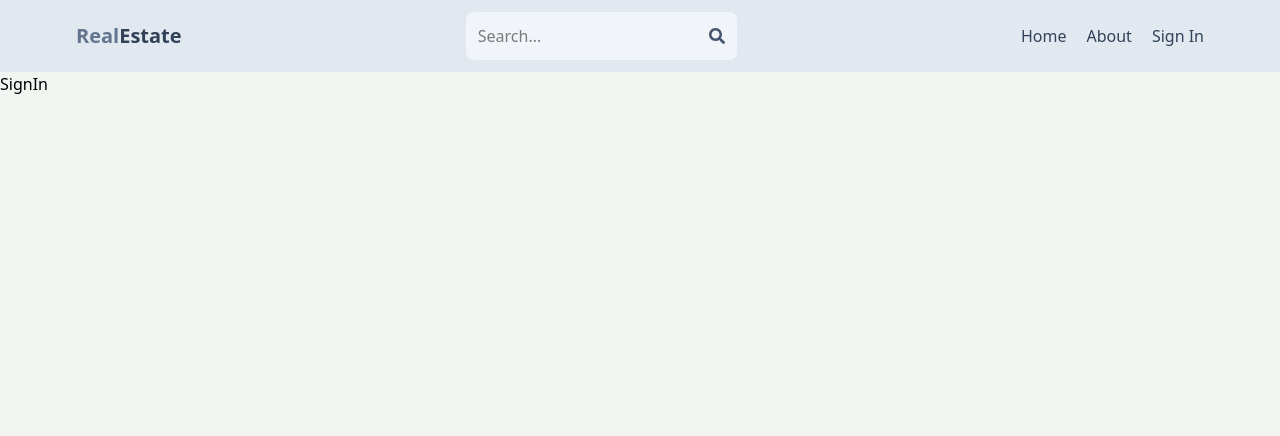
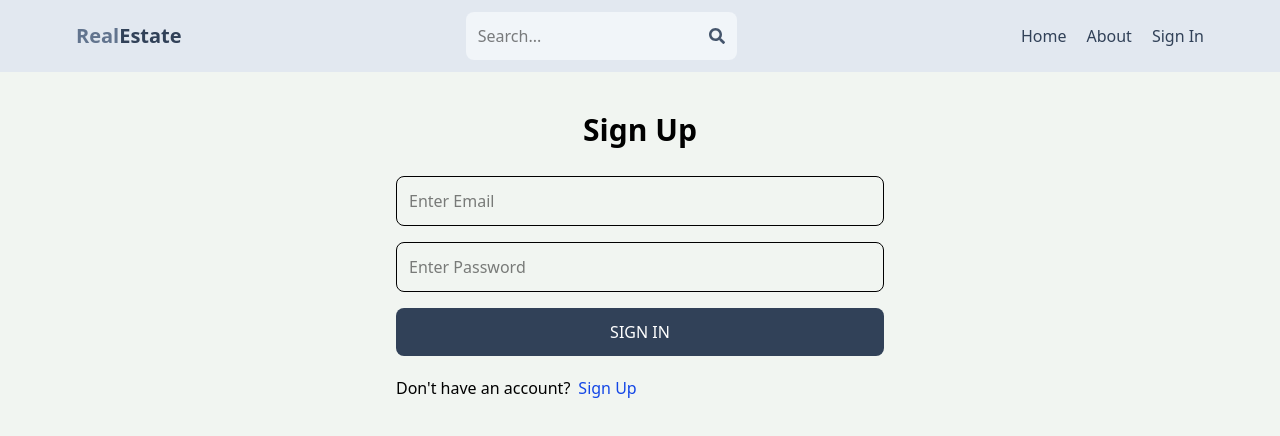
Before and after one commit to Shayan-khn/Real-Estate-App, a React (Vite) app in the folder Frontend/: page /Signin in a window 1280 px wide. Shown: the top 436 px of the page. Built offline with nearby package versions, Linux system fonts and the light colour scheme.

Commit message:
Complete SignIn Page Functionality Added

```diff
--- a/Frontend/src/pages/SignIn.jsx
+++ b/Frontend/src/pages/SignIn.jsx
@@ -1,9 +1,69 @@
-import React from 'react'
+import React, { useState } from 'react'
+import { Link, useNavigate } from 'react-router-dom'
 
 export default function SignIn() {
+  const [formData, setFormData] = useState({})
+  const [error, setError] = useState(null)
+  const [success, setSuccess] = useState(null)
+  const [loading, setLoading] = useState(false)
+  const navigate = useNavigate()
+  const handleChange = (e) => {
+    setFormData({
+      ...formData,
+      [e.target.id]: e.target.value
+    })
+  }
+  const handleSubmit = async (e) => {
+    e.preventDefault();
+    try {
+      setLoading(true)
+      const res = await fetch('/core-api-auth/v3/SignIn', {
+        method: 'POST',
+        headers: {
+          'Content-Type': 'application/json',
+        },
+        body: JSON.stringify(formData)
+      })
+      const data = await res.json()
+      console.log("sign up response is :", data)
+      if (data.mboolean == true) {
+        setLoading(false)
+        setError(data.emessage)
+        setTimeout(() => {
+          setError(null)
+        }, 1000)
+        return
+      }
+      setError(null)
+      setLoading(false)
+      setSuccess(data.message)
+      setTimeout(() => {
+        setSuccess(null)
+      }, 1000)
+      navigate('/')
+    } catch (error) {
+      setLoading(false)
+      setError(error.message)
+    }
+  }
+  console.log(formData)
   return (
-    <div>
-      SignIn
+    <div className="p-3 max-w-lg mx-auto">
+      <h1 className="text-3xl text-center font-semibold my-7">Sign Up</h1>
+      <form onSubmit={handleSubmit} className="flex flex-col gap-4">
+        <input type="email" placeholder='Enter Email' id='email' className="border p-3 rounded-lg" onChange={handleChange} />
+        <input type="password" placeholder='Enter Password' id='password' className="border p-3 rounded-lg" onChange={handleChange} />
+        <button disabled={loading} className="bg-slate-700 text-white p-3 rounded-lg uppercase hover:opacity-95 disabled:opacity-80 cursor-pointer">
+          {loading ? "loading...." : "Sign In"}
+        </button>
+      </form>
+      <div className="flex gap-2 mt-5">
+        <p>Don't have an account?</p>
+        <Link to='/SignUp'>
+          <span className="text-blue-700">Sign Up</span>
+        </Link>
+      </div>
+      {error ? <p className='text-red-500 mt-5'>{error}</p> : success && <p className='text-green-700 mt-5'>{success}</p>}
     </div>
   )
 }
--- a/Frontend/src/pages/SignUp.jsx
+++ b/Frontend/src/pages/SignUp.jsx
@@ -1,11 +1,12 @@
 import React, { useState } from 'react'
-import { Link } from 'react-router-dom'
+import { Link, useNavigate } from 'react-router-dom'
 
 export default function SignUp() {
   const [formData, setFormData] = useState({})
   const [error, setError] = useState(null)
   const [success, setSuccess] = useState(null)
   const [loading, setLoading] = useState(false)
+  const navigate = useNavigate()
   const handleChange = (e) => {
     setFormData({
       ...formData,
@@ -39,6 +40,7 @@
       setTimeout(() => {
         setSuccess(null)
       }, 1000)
+      navigate('/SignIn')
     } catch (error) {
       setLoading(false)
       setError(error.message)
```
Also changed, not shown: 1 other file (tests, documents, lock files or other folders).
